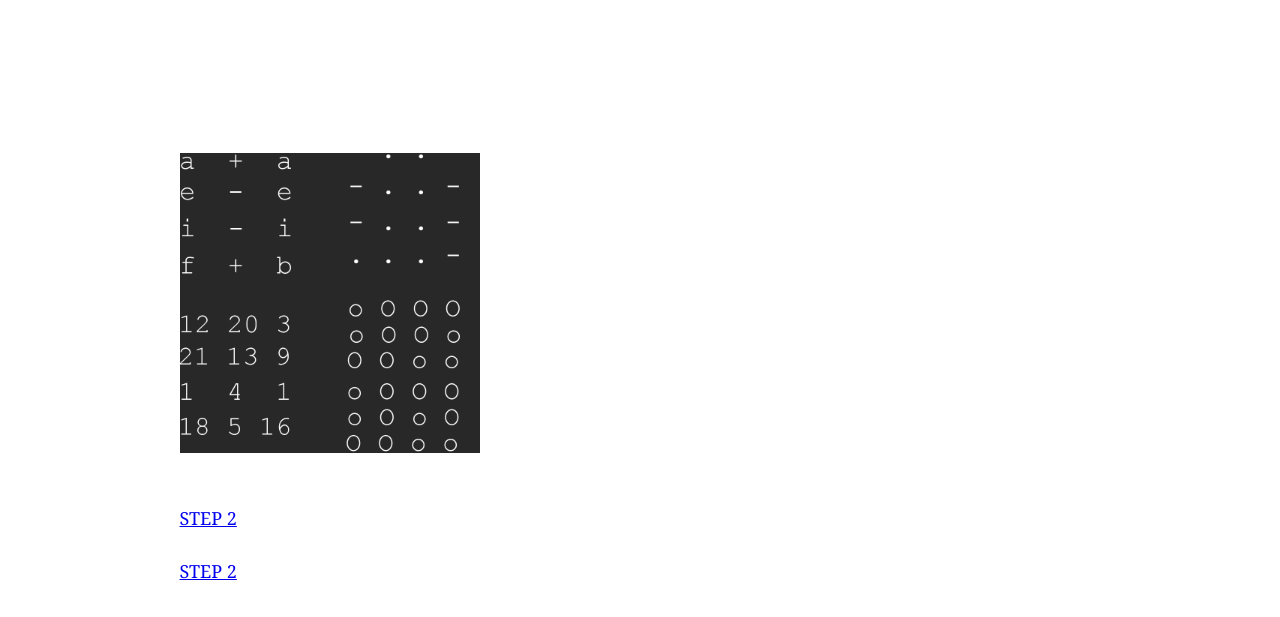
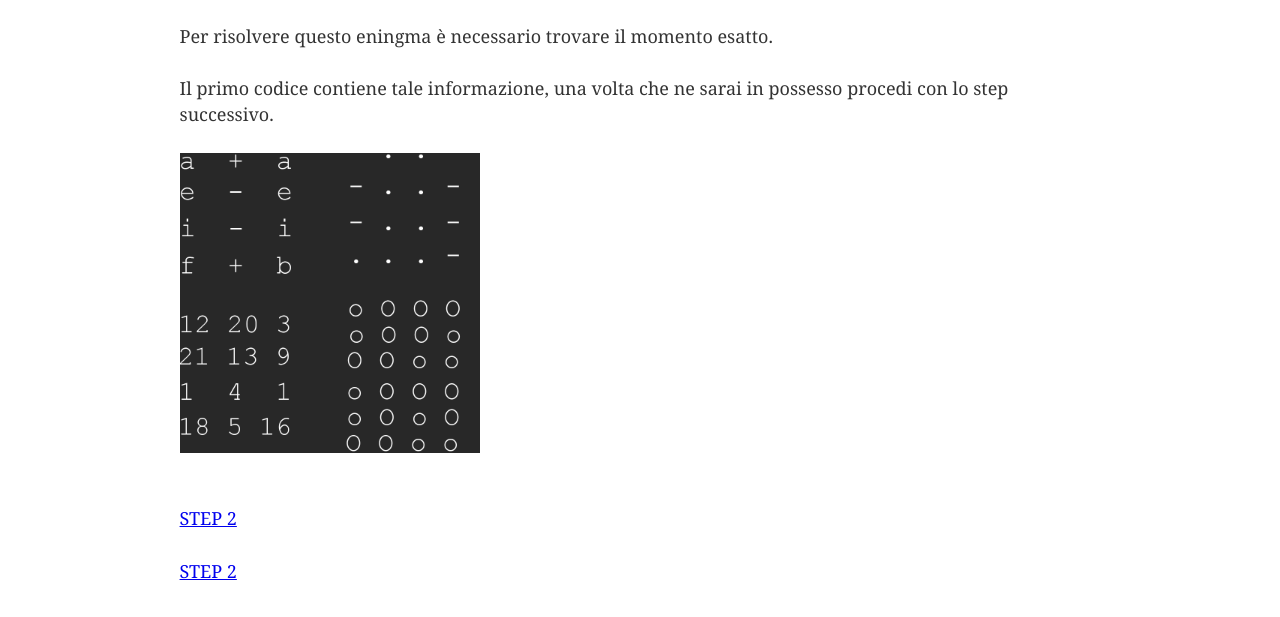
Before and after one commit to akaryu25/homev, a Gatsby site: page / in a window 1280 px wide. Shown: the part 100-717 px from the top of the page. Built offline with nearby package versions, Linux system fonts and the light colour scheme; Gatsby itself is replaced by a stand-in of ours.

Commit message:
Update layout.css

```diff
--- a/src/components/layout.css
+++ b/src/components/layout.css
@@ -10,7 +10,7 @@ body {
   background-color: '#282828';
   -webkit-font-smoothing: antialiased;
   -moz-osx-font-smoothing: grayscale;
-  color: hsla(0, 100%, 100%, 0.8);
+  color: hsla(0, 0%, 0%, 0.8);
   font-family: georgia, serif;
   font-weight: normal;
   word-wrap: break-word;
```
